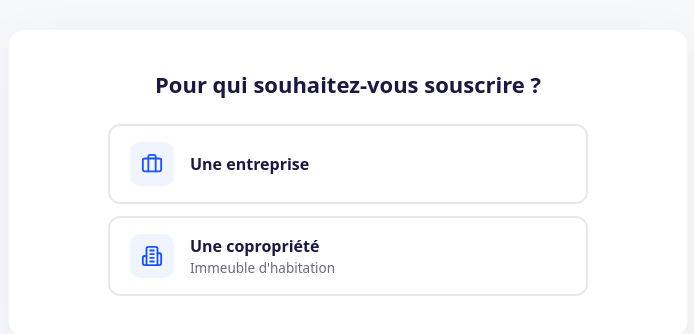
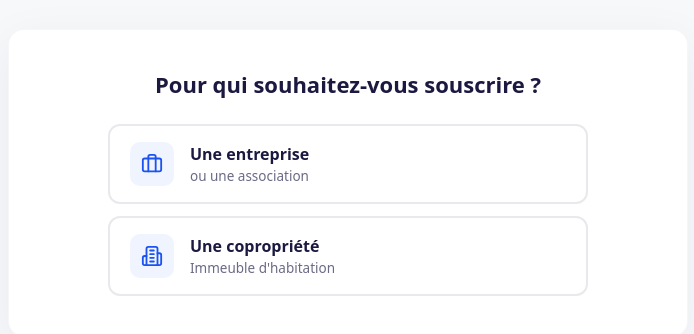
Before and after one commit to FEPPN/tarif_jaune_vert_bleu, a plain HTML site: page index.html in a window 1280 px wide. Shown: the part 122-456 px from the top of the page, without its empty margins (292-986 px from the left). Drawn offline with Linux system fonts and the light colour scheme.

Commit message:
Add small text to enterprise label in index.html

```diff
--- a/index.html
+++ b/index.html
@@ -248,7 +248,7 @@
         <input class="ppn-trv__input" type="radio" name="ppn-trv-profil" id="ppn-trv-pro">
         <label class="ppn-trv__opt" for="ppn-trv-pro">
           <span class="ppn-trv__ico"><svg viewBox="0 0 24 24"><path d="M16 20V4a2 2 0 0 0-2-2h-4a2 2 0 0 0-2 2v16"/><rect width="20" height="14" x="2" y="6" rx="2"/></svg></span>
-          <span class="ppn-trv__lbl"><strong>Une entreprise</strong></span>
+          <span class="ppn-trv__lbl"><strong>Une entreprise</strong><small>ou une association</small></span>
         </label>
         <input class="ppn-trv__input" type="radio" name="ppn-trv-profil" id="ppn-trv-copro">
         <label class="ppn-trv__opt" for="ppn-trv-copro">
```
